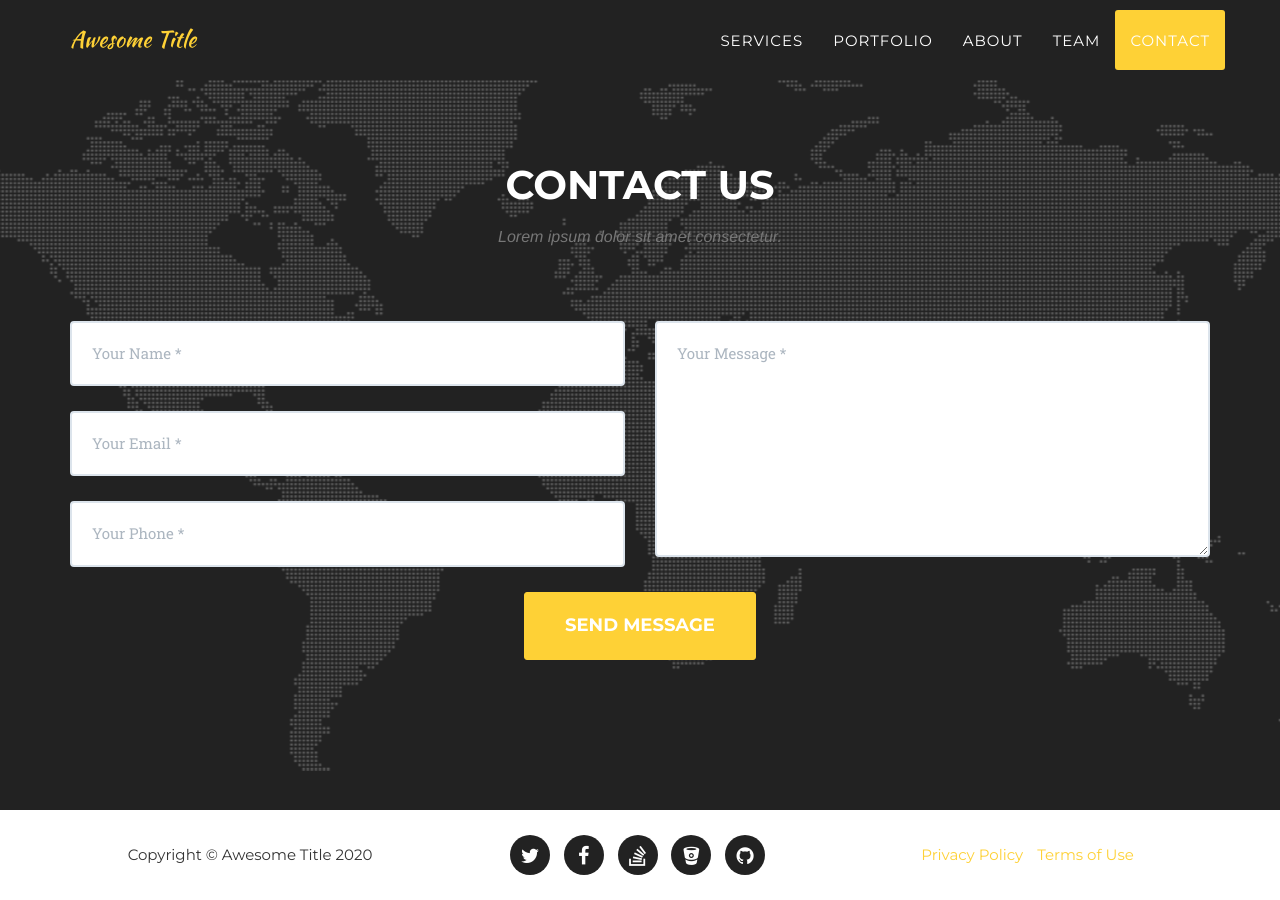
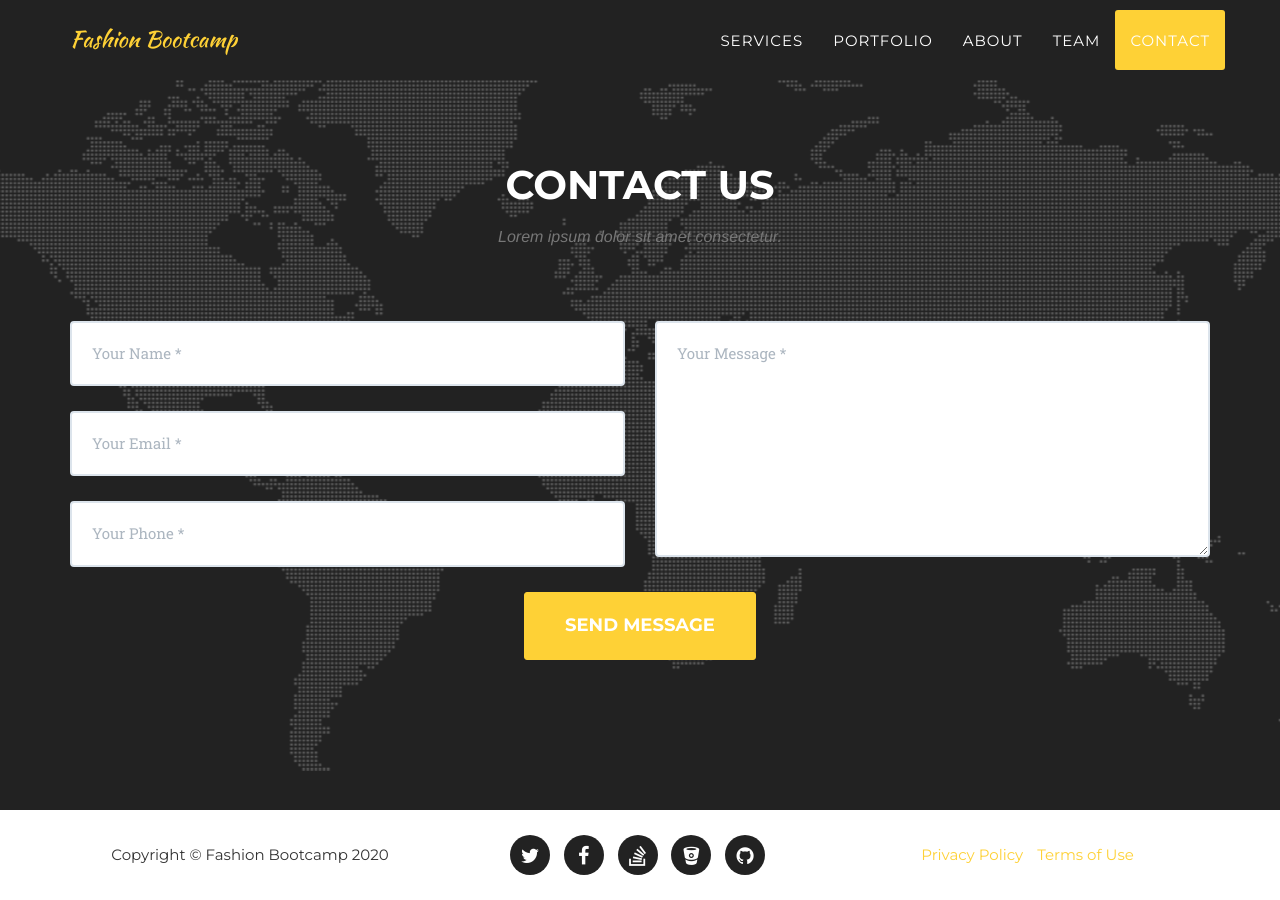
Before and after one commit to fashionbootcamp/info-site, a Jekyll site: the page built from index.html, in a window 1280 px wide and 900 px high, scrolled down 5636 px. Built offline with Jekyll 4.4.1, drawn with Linux system fonts in a browser that asks for light colours; some web fonts are replaced.

Commit message:
Update _config.yml

```diff
--- a/_config.yml
+++ b/_config.yml
@@ -2,7 +2,7 @@ url: https://fashionbootcamp.github.io
 baseurl: /info-site
 
 # Site settings
-title: Awesome Title
+title: Fashion Bootcamp
 email: your-email@domain.com
 description: "Write an awesome description for your new site here. You can edit this line in _config.yml. It will appear in your document head meta (for Google search results) and in your feed.xml site description."
 
```
